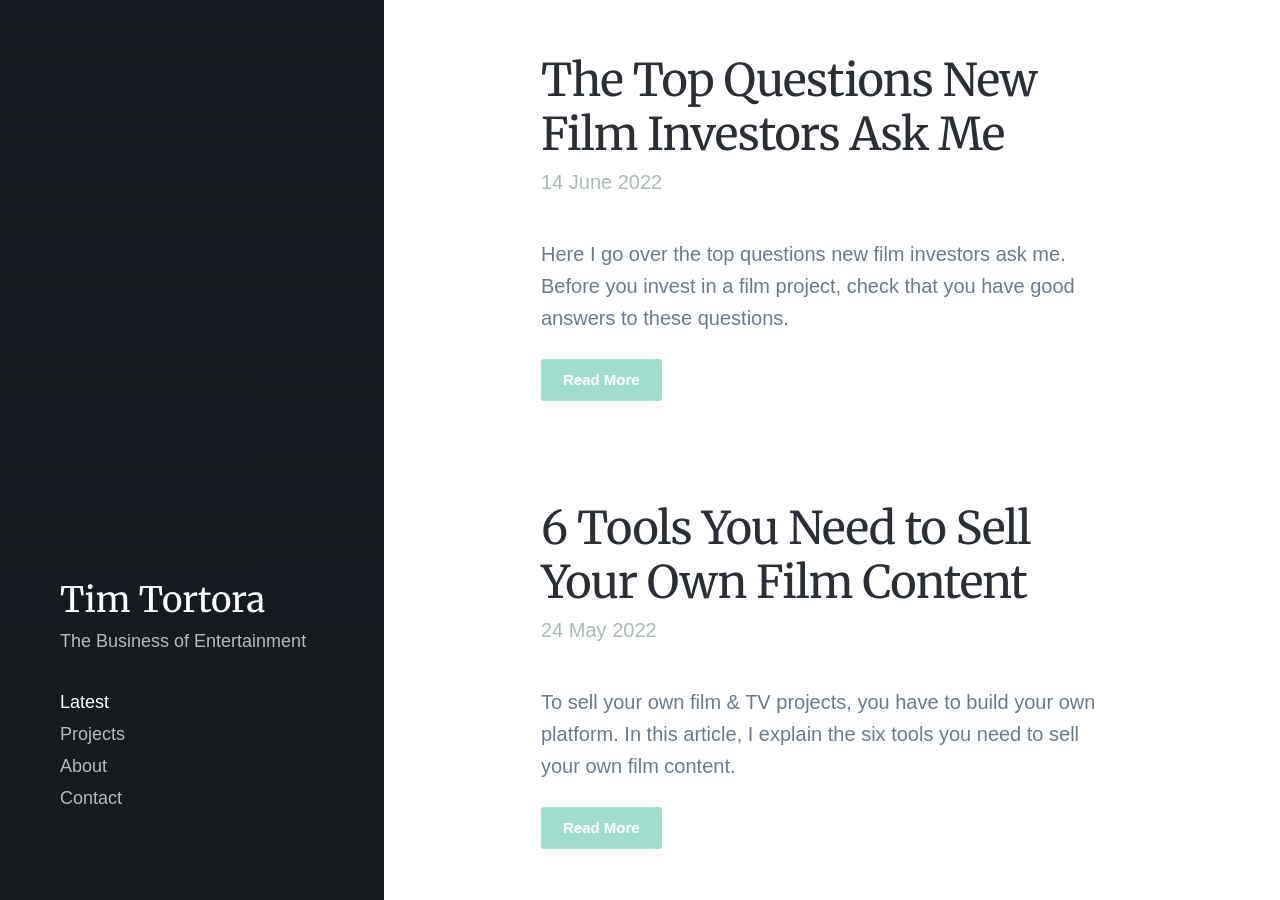
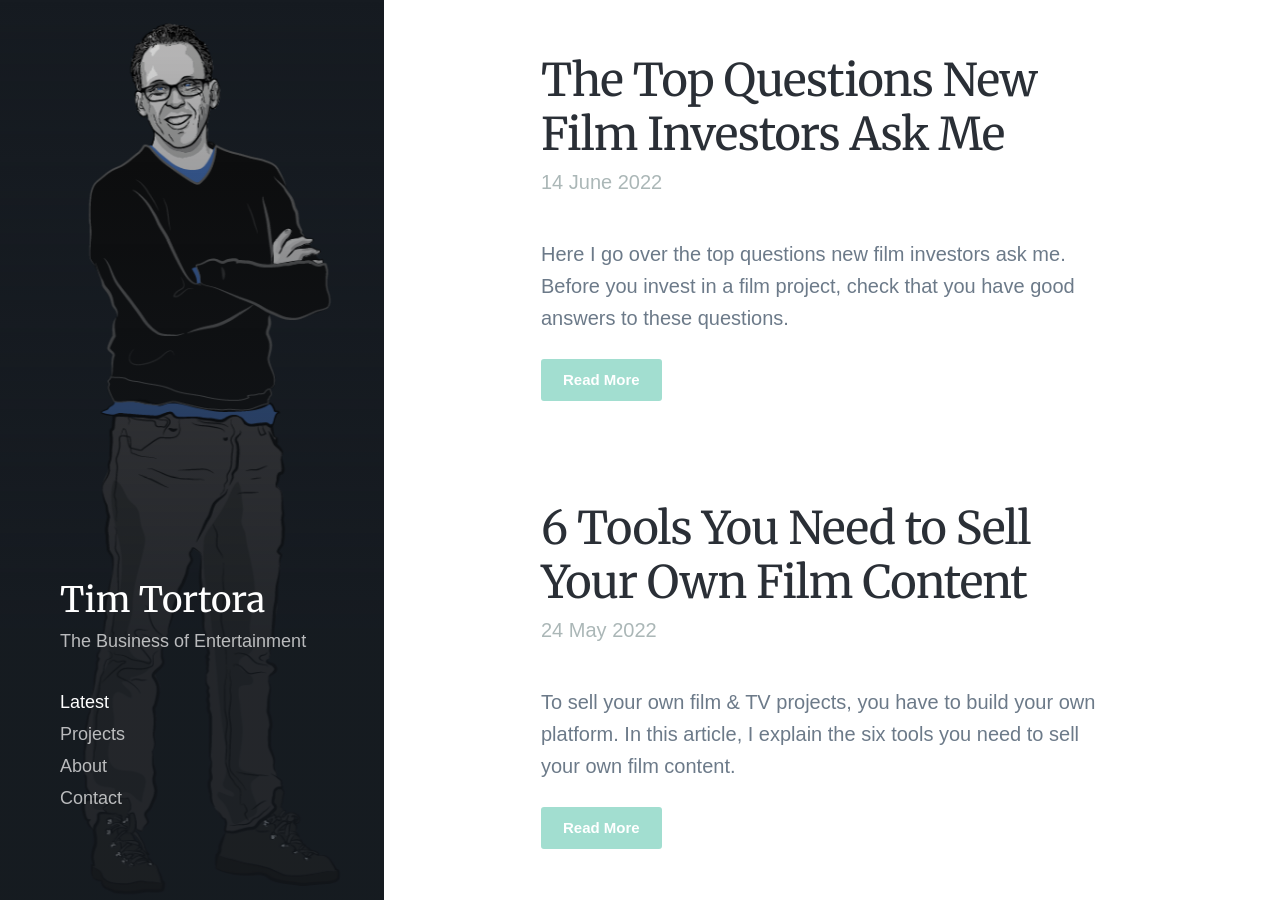
Before and after one commit to asaadmin/asaadmin.github.io, a Jekyll site: the page built from index.html, in a window 1280 px wide and 900 px high. Built offline with Jekyll 4.4.1, drawn with Linux system fonts in a browser that asks for light colours; nearby versions of some CDN libraries; some web fonts are replaced; the list of posts is cut into pages by our own code.

Commit message:
change index featured image

```diff
--- a/index.html
+++ b/index.html
@@ -2,7 +2,7 @@
 layout: default
 title:
 description:
-featured_image: https://asaadmin.github.io/
+featured_image: images/TT_dot-Com_Left-Overlay.png
 ---
 
 <section class="blog single">
```
